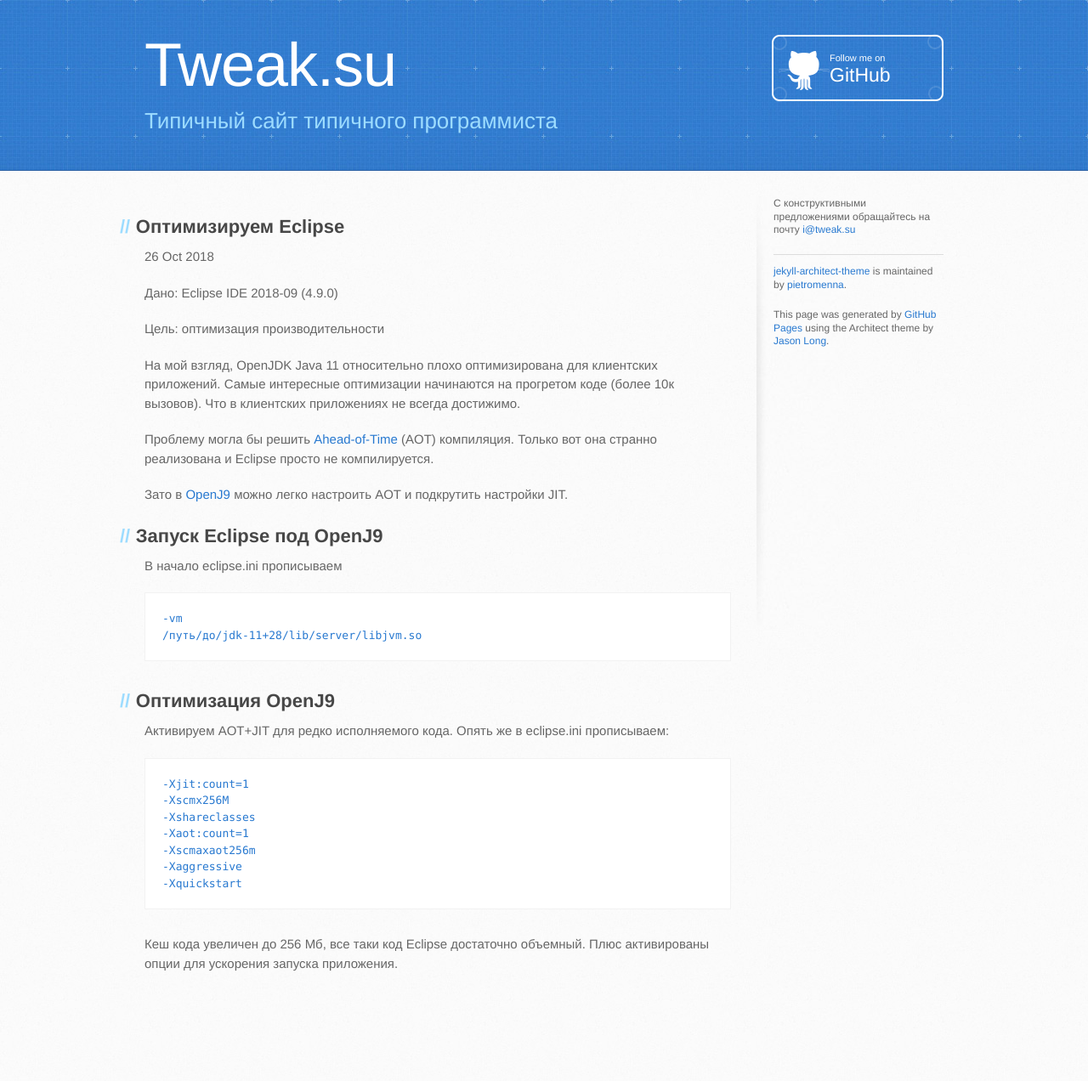
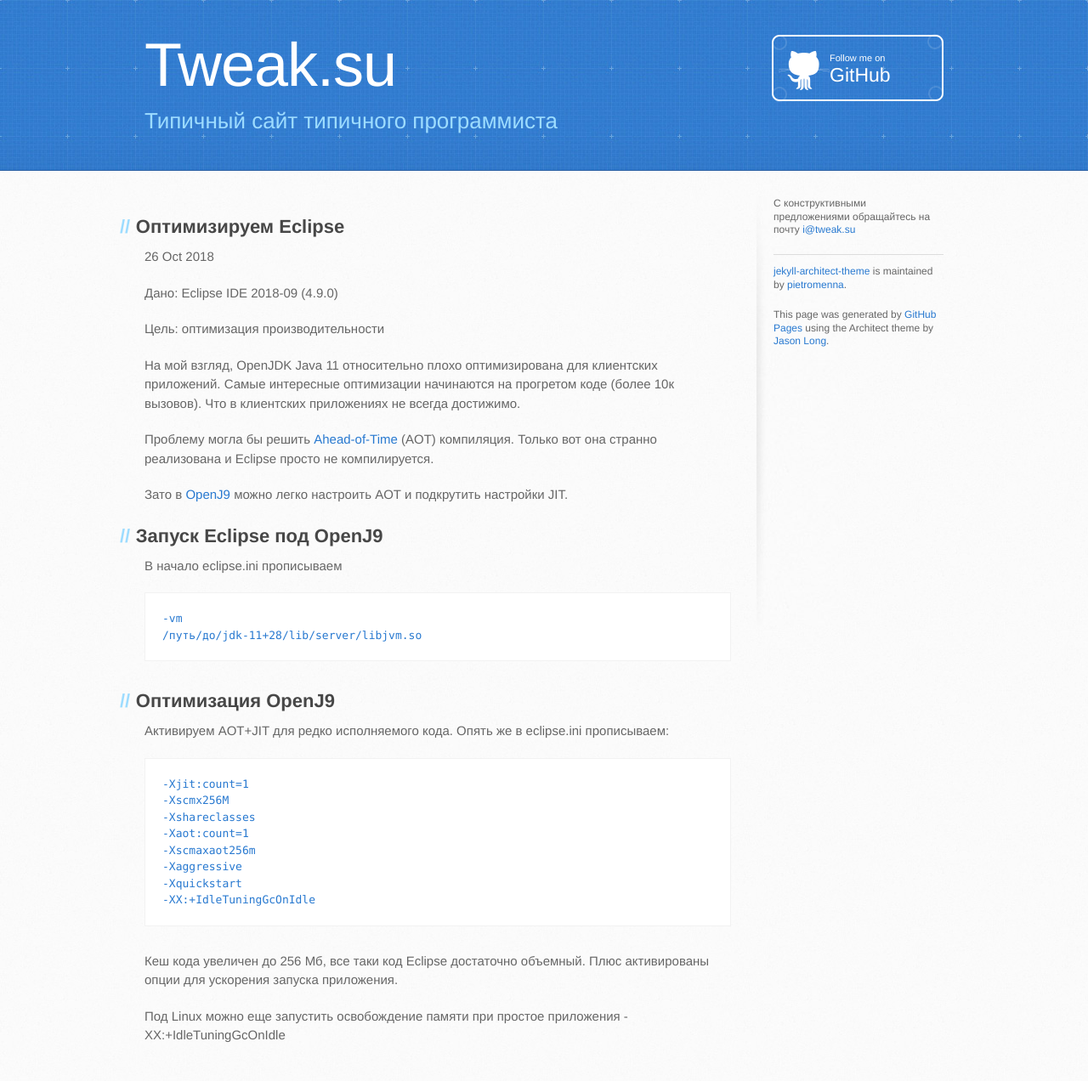
Before and after one commit to volodin-aa/volodin-aa.github.io, a Jekyll site: the page built from _posts/2018-10-26-openJ9.md, in a window 1280 px wide. Shown: the whole page at 85% size. Built offline with Jekyll 4.4.1, drawn with Linux system fonts in a browser that asks for light colours; before the commit the page ends 1188 px from its top, so only the background shows below that.

Commit message:
-XX:+IdleTuningGcOnIdle

````diff
--- a/_posts/2018-10-26-openJ9.md
+++ b/_posts/2018-10-26-openJ9.md
@@ -42,7 +42,11 @@
 -Xscmaxaot256m
 -Xaggressive
 -Xquickstart
+-XX:+IdleTuningGcOnIdle
 ```
 
 Кеш кода увеличен до 256 Мб, все таки код Eclipse достаточно объемный.
 Плюс активированы опции для ускорения запуска приложения.
+
+Под Linux можно еще запустить освобождение памяти при простое приложения
+-XX:+IdleTuningGcOnIdle
````
